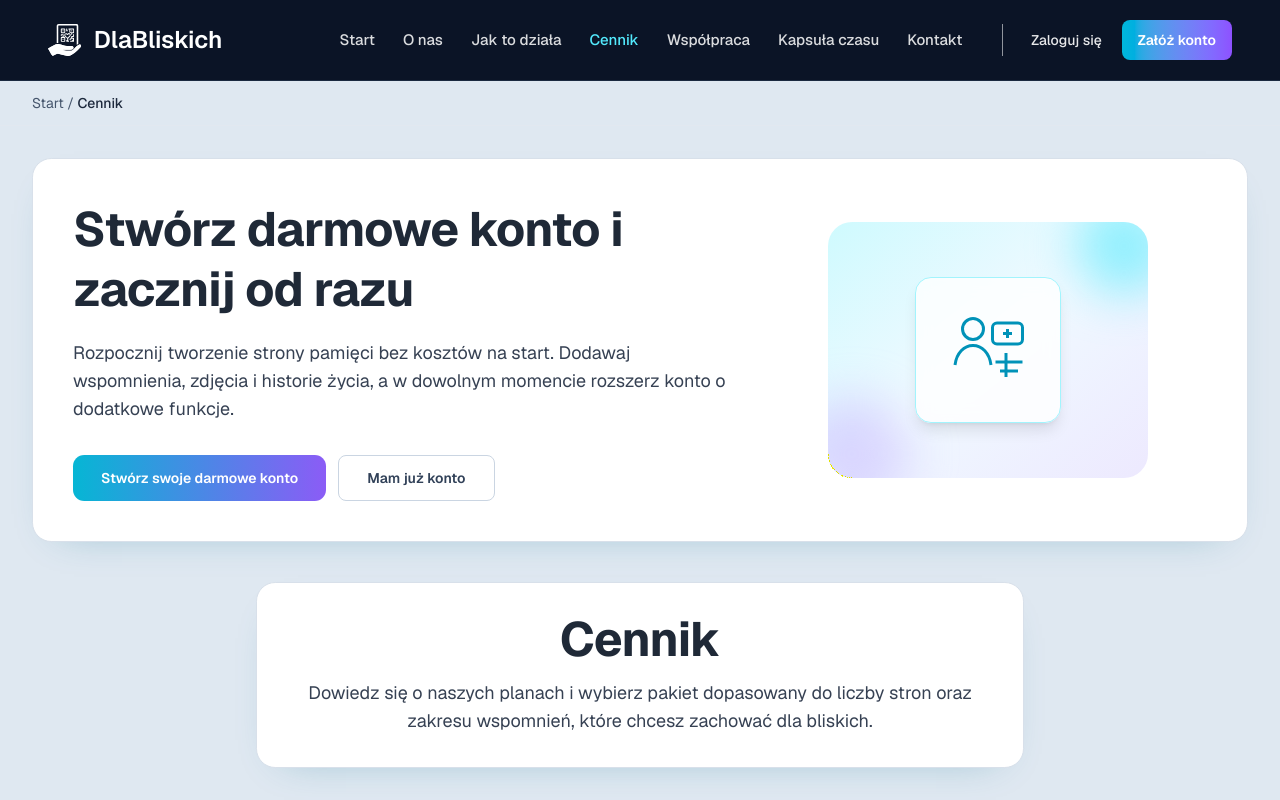
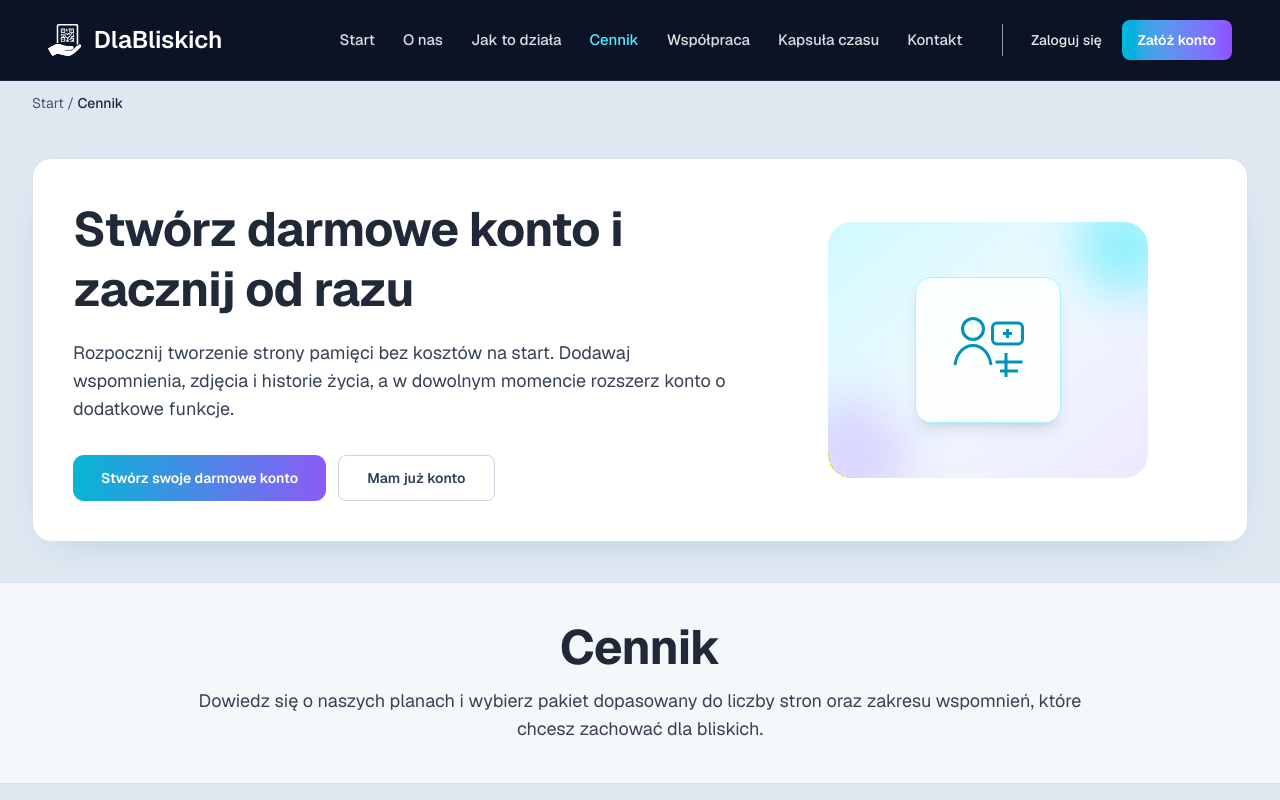
Before and after one commit to Marcinr1984/strona-informacyjna, a Next.js app: page /cennik in a window 1280 px wide. Shown: the top 800 px of the page. Built offline with nearby package versions, Linux system fonts and the light colour scheme.

Commit message:
Sekcja naglowka cennika na pelna szerokosc

```diff
--- a/app/cennik/page.tsx
+++ b/app/cennik/page.tsx
@@ -97,14 +97,16 @@ export default function CennikPage() {
         </div>
       </section>
 
-      <section className="panel mx-auto mt-10 max-w-3xl p-8 text-center">
+      <section className="relative left-1/2 right-1/2 mt-10 w-screen -translate-x-1/2 border-y border-[var(--surface-border)] bg-white/70 py-10">
+        <div className="mx-auto w-full max-w-6xl px-4 text-center sm:px-6 lg:px-8">
           <h2 className="section-title text-4xl transition-colors duration-300 sm:text-5xl">
             Cennik
           </h2>
-        <p className="mt-4 text-base text-gray-700 transition-colors duration-300 sm:text-lg">
+          <p className="mx-auto mt-4 max-w-4xl text-base text-gray-700 transition-colors duration-300 sm:text-lg">
             Dowiedz się o naszych planach i wybierz pakiet dopasowany do liczby stron oraz
             zakresu wspomnień, które chcesz zachować dla bliskich.
           </p>
+        </div>
       </section>
 
       <section className="mt-12 grid grid-cols-1 gap-6 md:grid-cols-3">
```
Lines whose indentation alone changed are shown as unchanged.
